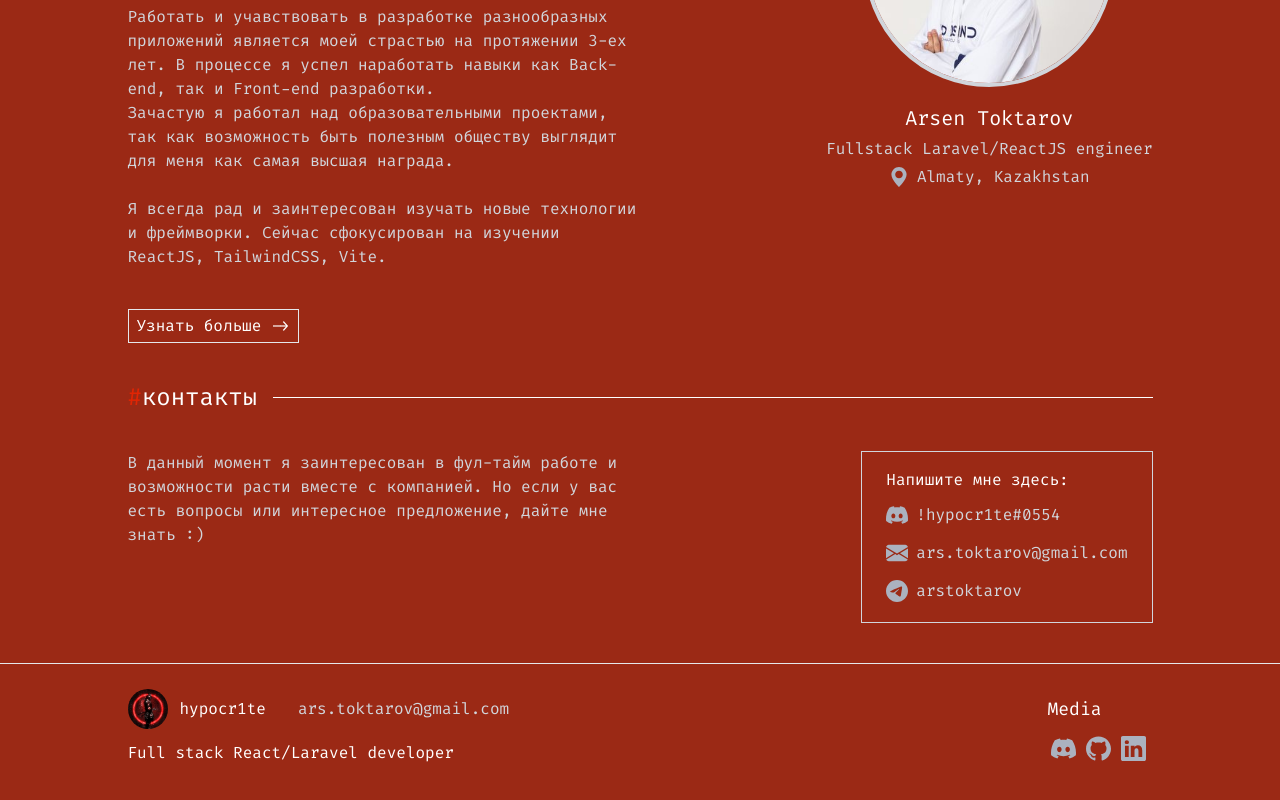
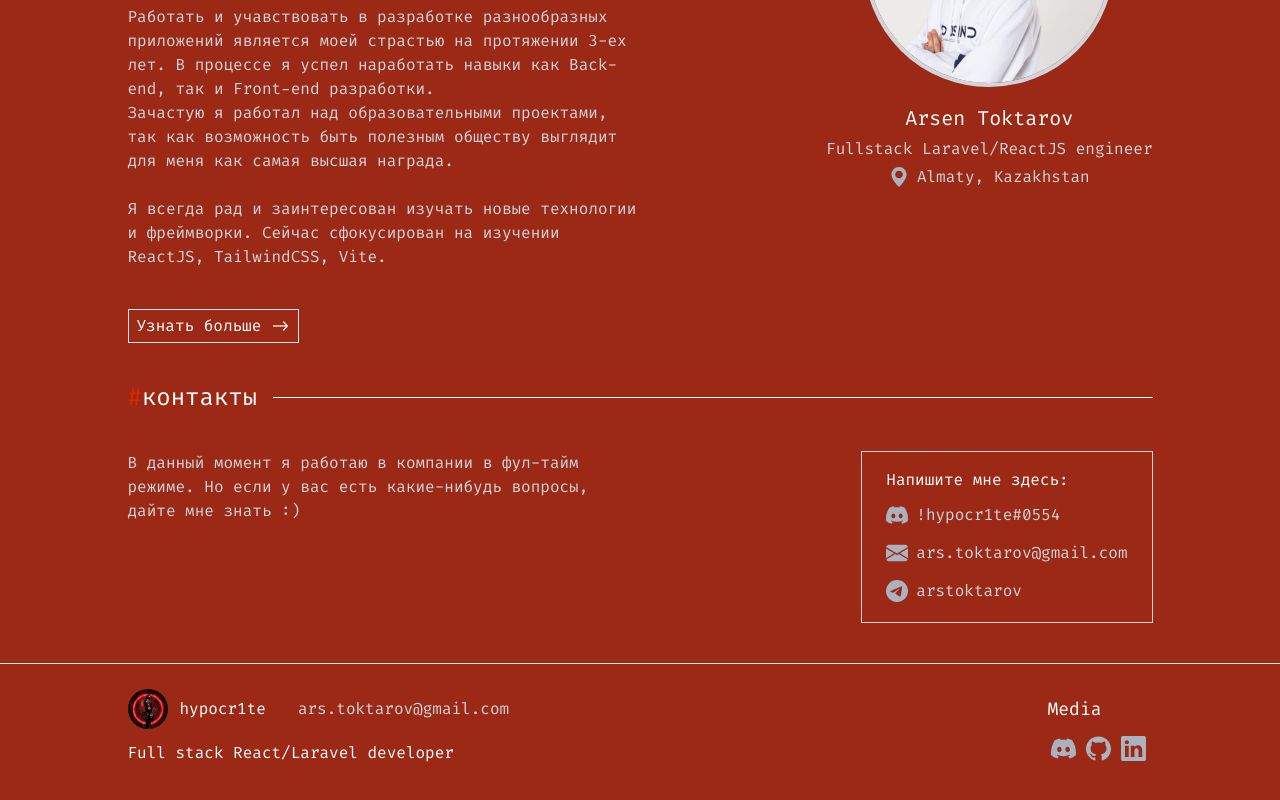
Before and after one commit to arstoktarov/portfolio, a React (Vite) app: page / in a window 1280 px wide. Shown: the part 1789-2589 px from the top of the page. Built offline with nearby package versions, Linux system fonts and the light colour scheme.

Commit message:
Update i18n.js

```diff
--- a/src/i18n.js
+++ b/src/i18n.js
@@ -32,7 +32,7 @@ i18n.use(initReactI18next).init({
             about_me_description: `Hello, i’m Arsen!
             \nI’m a self-taught front-end developer based in Almaty, Kazakhstan. I can develop responsive websites from scratch and raise them into modern user-friendly web experiences.
             \nTransforming my creativity and knowledge into a websites has been my passion for over a year. I have been helping various clients to establish their presence online. I always strive to learn about the newest technologies and frameworks.`,
-            contacts_description: "ATM I’m interested in full-time job. However, if you have other requests or questions, don’t hesitate to contact me.",
+            contacts_description: "ATM I have a full-time job. However, if you have other requests or questions, don’t hesitate to contact me.",
 
             Languages: 'Languages',
             Backend: 'Backend',
@@ -67,7 +67,7 @@ i18n.use(initReactI18next).init({
           \nРаботать и учавствовать в разработке разнообразных приложений является моей страстью на протяжении 3-ех лет. В процессе я успел наработать навыки как Back-end, так и Front-end разработки.
           Зачастую я работал над образовательными проектами, так как возможность быть полезным обществу выглядит для меня как самая высшая награда.
           \nЯ всегда рад и заинтересован изучать новые технологии и фреймворки. Сейчас сфокусирован на изучении ReactJS, TailwindCSS, Vite.`,
-          contacts_description: "В данный момент я заинтересован в фул-тайм работе и возможности расти вместе с компанией. Но если у вас есть вопросы или интересное предложение, дайте мне знать :)",
+          contacts_description: "В данный момент я работаю в компании в фул-тайм режиме. Но если у вас есть какие-нибудь вопросы, дайте мне знать :)",
 
           Languages: 'Языки',
           Backend: 'Backend',
@@ -102,7 +102,7 @@ i18n.use(initReactI18next).init({
           \nӘртүрлі қосымшаларды әзірлеу мен белсенді қатысу 3 жыл бойы менің құштарлы ісім болып келді.
           Орындаған жобаларымның көп бөлігі білім беру саласында болып келеді, өйткені қоғамға пайдалы бола алу мүмкіндігі мен үшін ең үлкен құндылық болып көрінеді.
           \nМен ардайым жаңа технологиялар мен фреймворктарды үйренуге ашықпын. Қазір белсенді түрде ReactJS, TailwindCSS, Vite технологияларымен айналысудамын.`,
-          contacts_description: "Қазіргі уақытта мен толық күнді тұрақты жұмыста мүдделімін. Бірақ сізде сұрағыңыз әлде қызықты ұсыныстарыңыз болса, маған хабарлассаңыз болады.",
+          contacts_description: "Қазіргі уақытта мен толық күнді тұрақты жұмыста iстеймiн. Бірақ сізде сұрағыңыз болса, маған хабарлассаңыз болады.",
 
           Languages: 'Тілдер',
           Backend: 'Backend',
```
